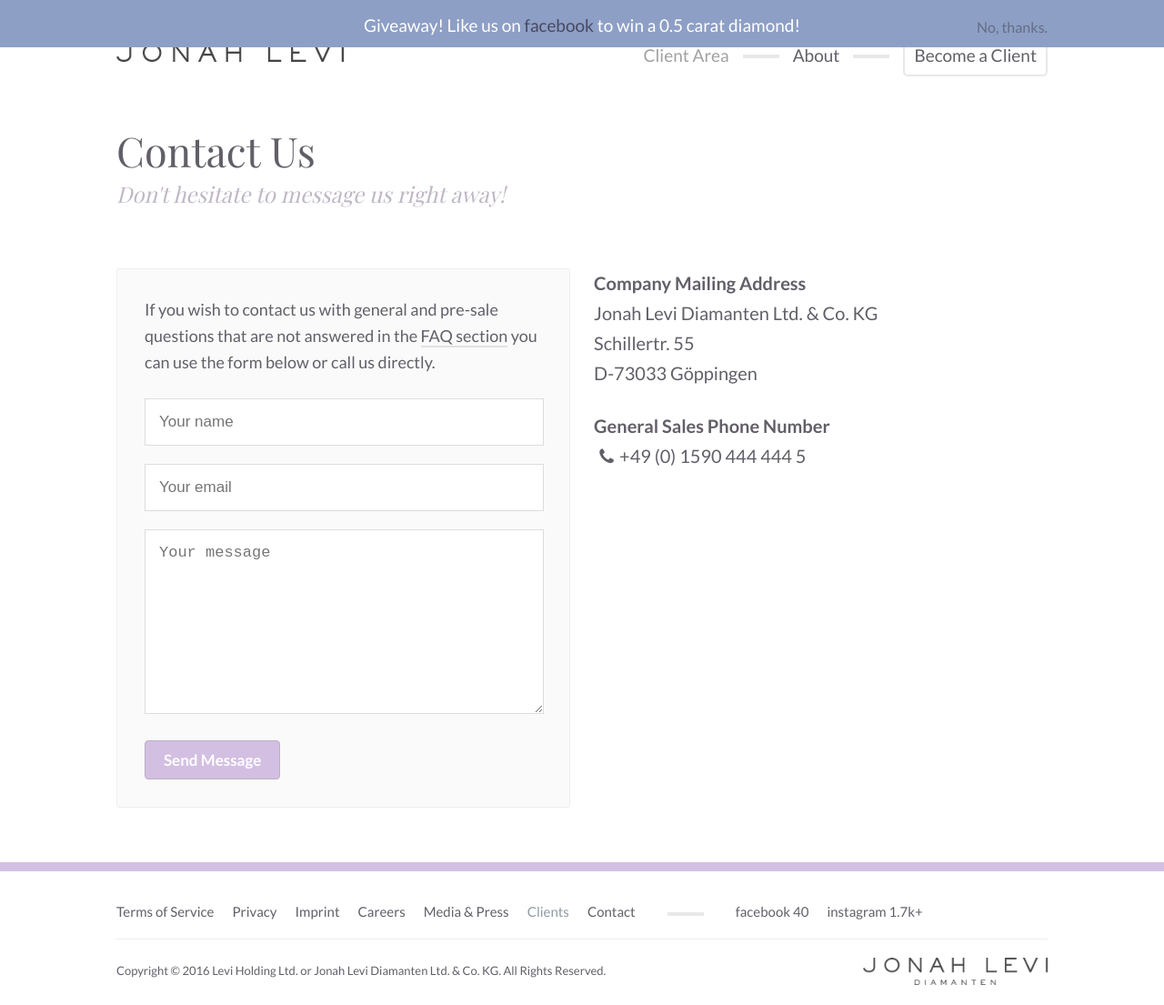
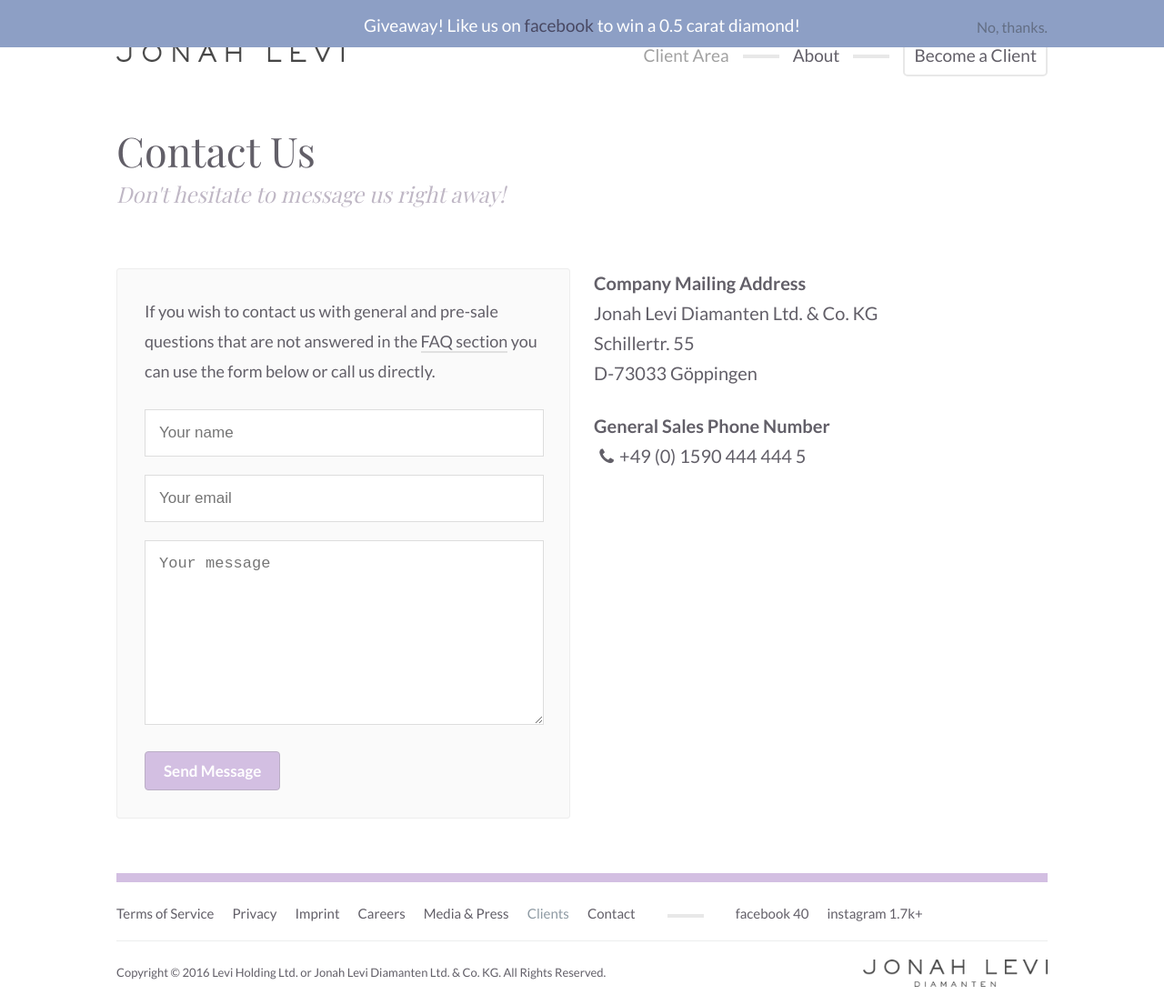
Before and after one commit to jonahlevi/jonahlevi.gihub.com, a Jekyll site: the page built from contact/index.md, in a window 1280 px wide. Shown: the whole page at 91% size. Built offline with Jekyll 4.4.1, drawn with Linux system fonts in a browser that asks for light colours; nearby versions of some CDN libraries; some web fonts are replaced; comment, search, counter and statistics services are not loaded.

Commit message:
small css changes

```diff
--- a/assets/css/app.css
+++ b/assets/css/app.css
@@ -939,9 +939,10 @@
 }
 
 .footer-border {
-	border-bottom: 10px solid #d3bfe2;
-	padding: 30px 0;
-	margin-bottom: 30px;
+  border-bottom: 10px solid #d3bfe2;
+  padding: 30px 0;
+  width: 1024px;
+  margin: 0 auto;
 }
 
 .footer-title {
@@ -1023,7 +1024,7 @@
 
 .contact-form-prelude {
 	font-size: 18px;
-	line-height: 29px;
+	line-height: 29cpx;
 }
 
 /*--------------------------------------------------------------------------
```
Also changed, not shown: 1 other file.
